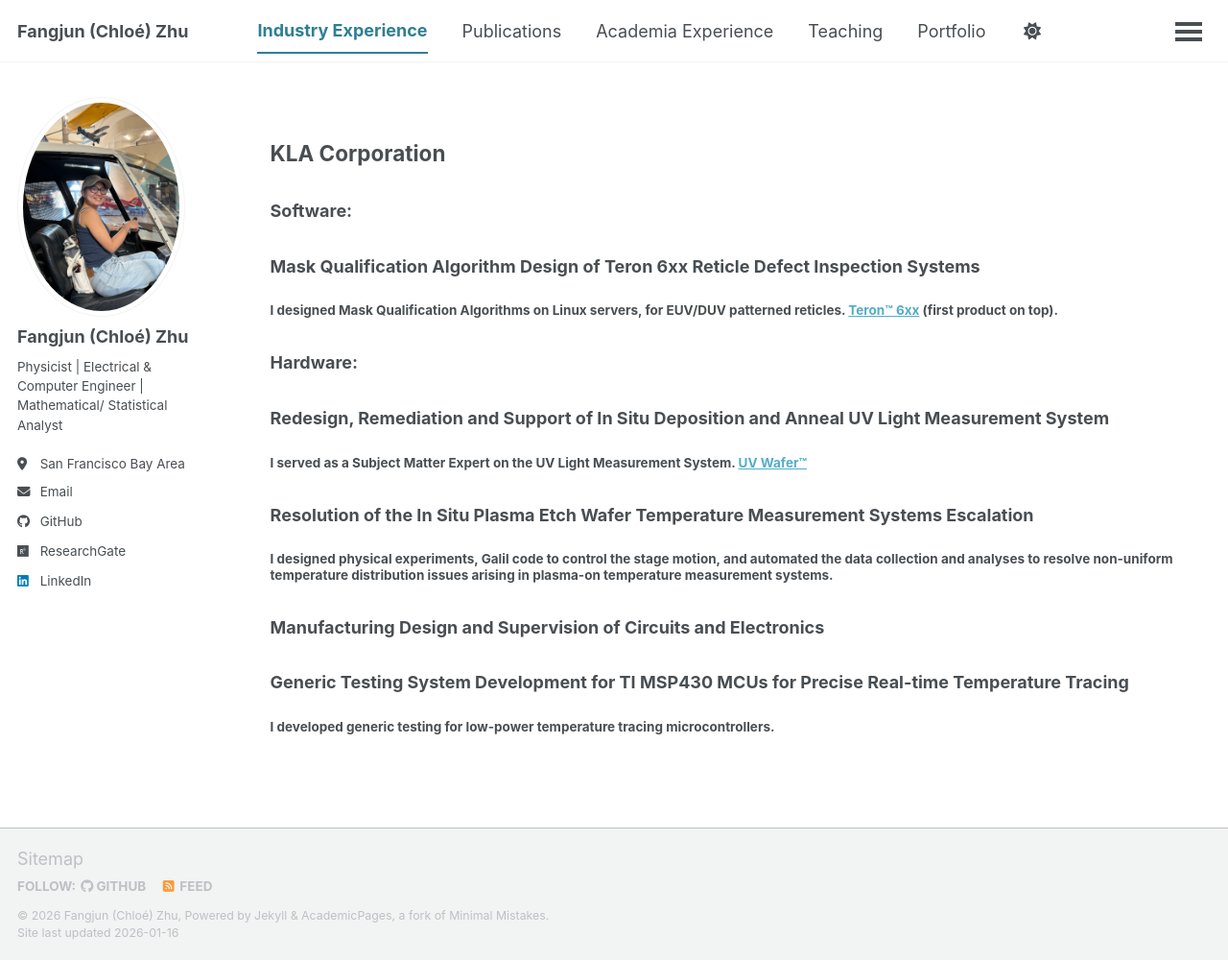
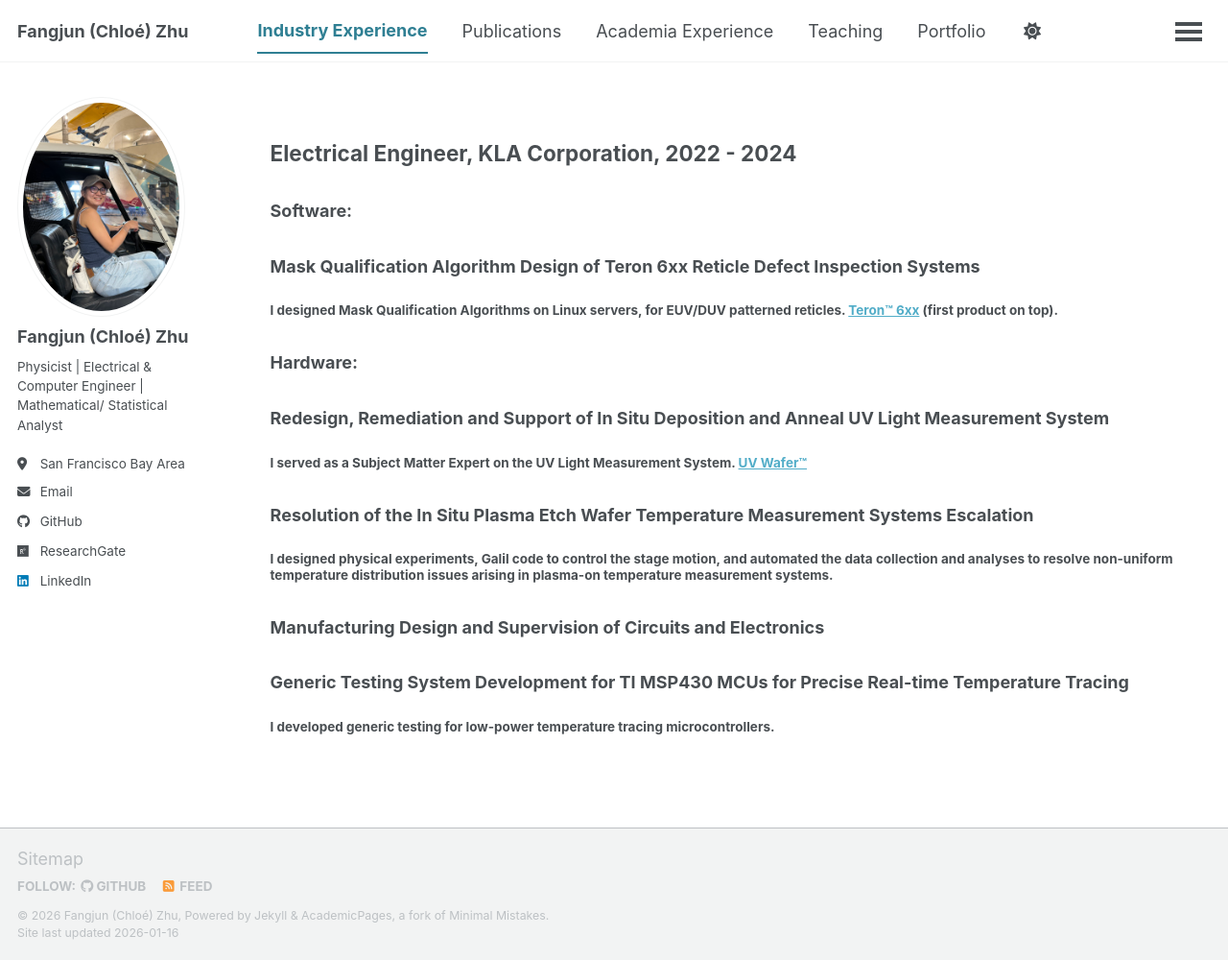
Before and after one commit to ChloeZhu1/ChloeZhu1.github.io, a Jekyll site: the page built from _pages/cv.md, in a window 1280 px wide and 1000 px high. Shown: the whole window at 96% size. Built offline with Jekyll 4.4.1, drawn with Linux system fonts in a browser that asks for light colours; a script bundle is joined from its source files by our own code; library files that are not in the unit come from our copies.

Commit message:
Update cv.md

```diff
--- a/_pages/cv.md
+++ b/_pages/cv.md
@@ -8,7 +8,7 @@
 ---
 
 {% include base_path %}
-## KLA Corporation
+## Electrical Engineer, KLA Corporation, 2022 - 2024
 ### Software:
 ### Mask Qualification Algorithm Design of Teron 6xx Reticle Defect Inspection Systems
 #### I designed Mask Qualification Algorithms on Linux servers, for EUV/DUV patterned reticles. [Teron™ 6xx](https://www.kla.com/products/reticle-manufacturing) (first product on top).
```
